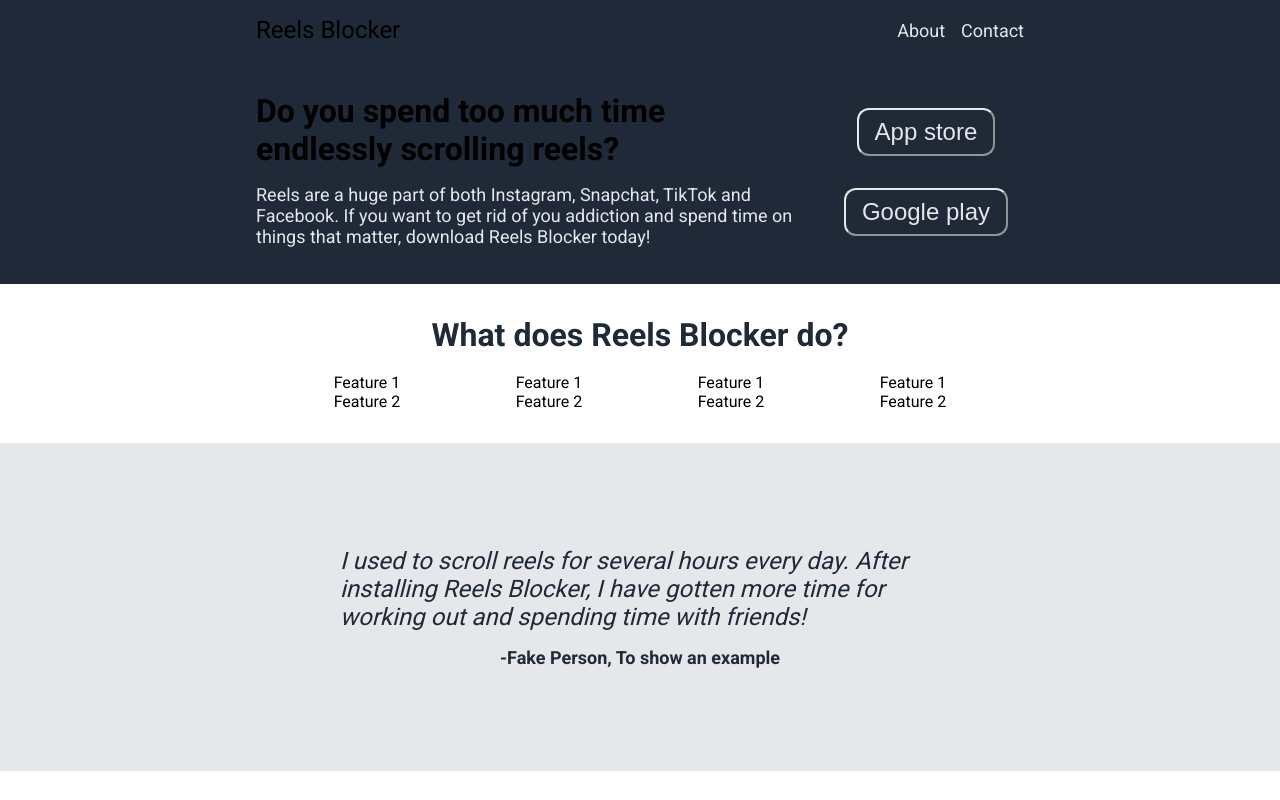
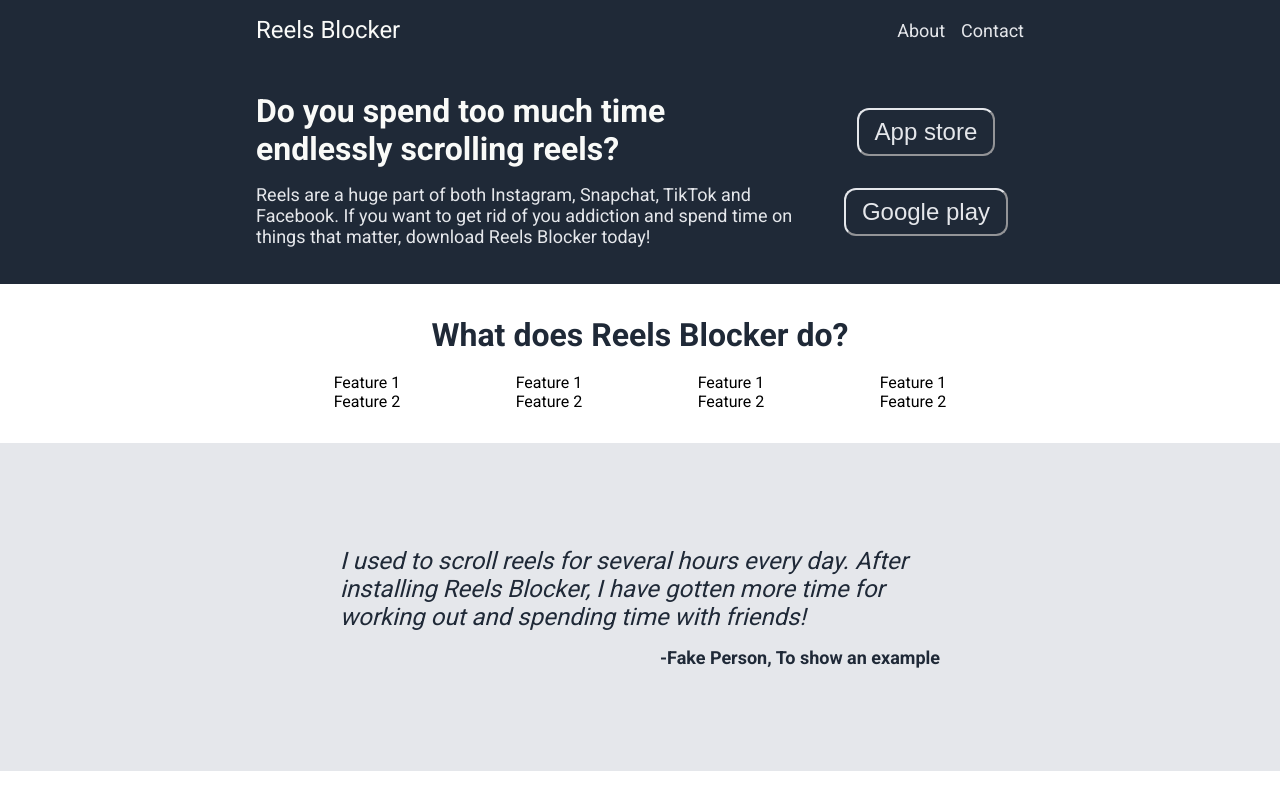
Before and after one commit to Studsministern/odin-landing-page, a plain HTML site: page index.html in a window 1280 px wide. Shown: the top 800 px of the page. Drawn offline with Linux system fonts and the light colour scheme.

Commit message:
Align review user to end instead of center

```diff
--- a/css/styles.css
+++ b/css/styles.css
@@ -122,7 +122,7 @@
 }
 
 .review-user {
-    text-align: end;
+    align-self: flex-end;
     font-size: 18px;
     font-weight: bold;
 }
@@ -146,11 +146,6 @@
     background-color: #1F2937;
 }
 
-<<<<<<< HEAD
-/*
-
-=======
->>>>>>> e1eef5f (Add CSS to index.html)
 /* White text */
 .header-logo, .introduction-text h1 {
     color: #F9FAF8;
```
